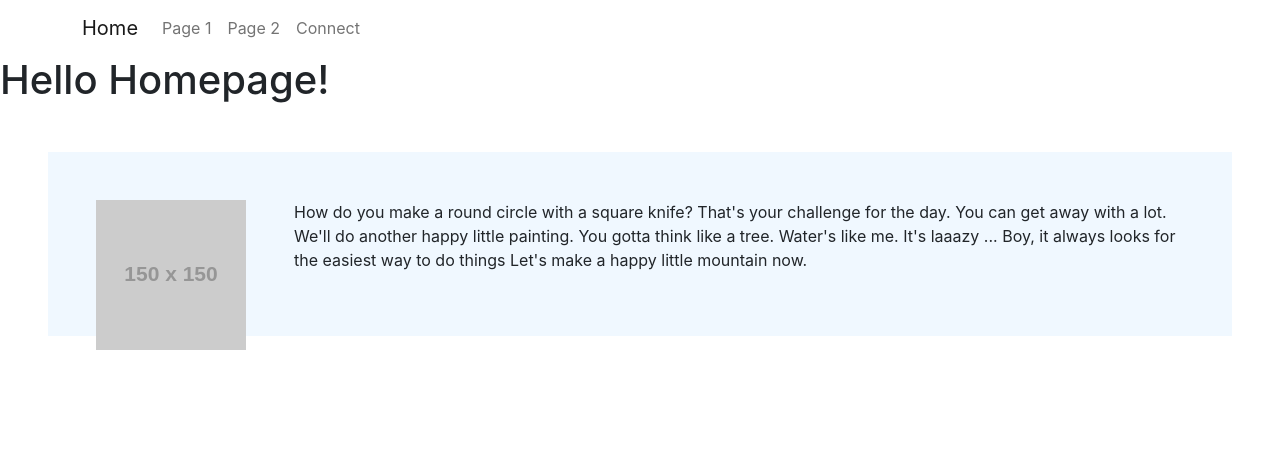
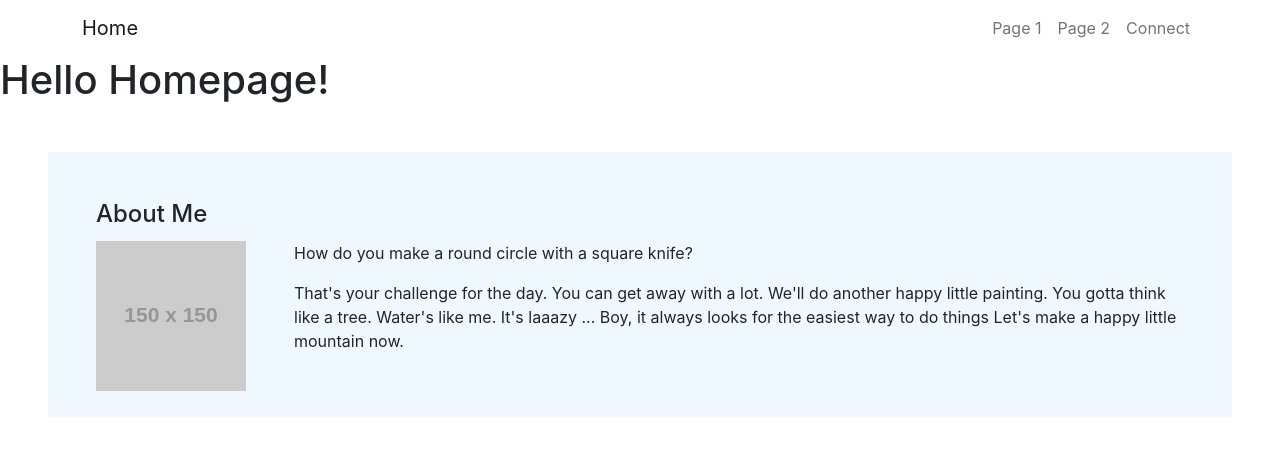
Before and after one commit to jnel-221/portfolioTemplate, a React (Create React App) app in the folder portfoliotemplate/: page / in a window 1280 px wide. Shown: the top 456 px of the page. Built offline with nearby package versions, Linux system fonts and the light colour scheme.

Commit message:
updated styling

```diff
--- a/portfoliotemplate/src/components/About.js
+++ b/portfoliotemplate/src/components/About.js
@@ -4,8 +4,10 @@ import "../css/componentCSS/About.css"
 const About = () => {
     return(
         <section className="p-5 m-5" id="about">
+            <h4 className="pb-1">About Me</h4>
             <img src="https://via.placeholder.com/150" alt="placeholder" id="left"></img>
-            <p>How do you make a round circle with a square knife? That's your challenge for the day. You can get away with a lot. We'll do another happy little painting. You gotta think like a tree. Water's like me. It's laaazy ... Boy, it always looks for the easiest way to do things Let's make a happy little mountain now.</p>
+            <p>How do you make a round circle with a square knife?</p>
+            <p> That's your challenge for the day. You can get away with a lot. We'll do another happy little painting. You gotta think like a tree. Water's like me. It's laaazy ... Boy, it always looks for the easiest way to do things Let's make a happy little mountain now.</p>
         </section>
     )
 }
--- a/portfoliotemplate/src/components/Header.js
+++ b/portfoliotemplate/src/components/Header.js
@@ -11,7 +11,7 @@ const Header = () => {
           </Navbar.Brand>
           <Navbar.Toggle aria-controls="responsive-navbar-nav" />
           <Navbar.Collapse id="responsive-navbar-nav">
-            <Nav className="me-auto">
+            <Nav className="ms-auto">
               <Nav.Link as={Link} to="/page1">
                 Page 1
               </Nav.Link>
```
